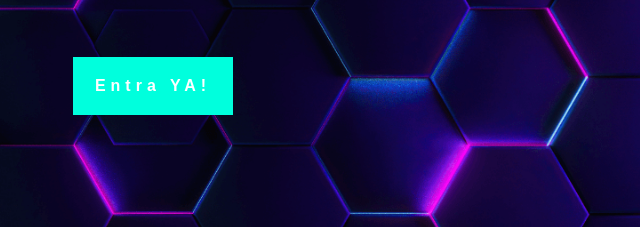
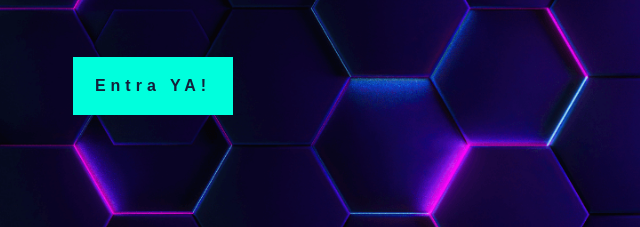
Before and after one commit to sendeiser/MiBlog, a plain HTML site: page index.html in a window 1280 px wide. In both pictures the pointer is over the button "Entra YA!". Shown: the part 363-590 px from the top of the page, 487-1127 px from the left. Drawn offline with Linux system fonts and the light colour scheme.

Commit message:
second commit

```diff
--- a/css/main.css
+++ b/css/main.css
@@ -130,7 +130,7 @@ main .main__container button
 }
 main .main__container button:hover
 {
-    color:var(--white);
+    color:var(--blue-dark);
     background-color: var(--green-aqua);
     font-size: 1.6rem;
 }
```
